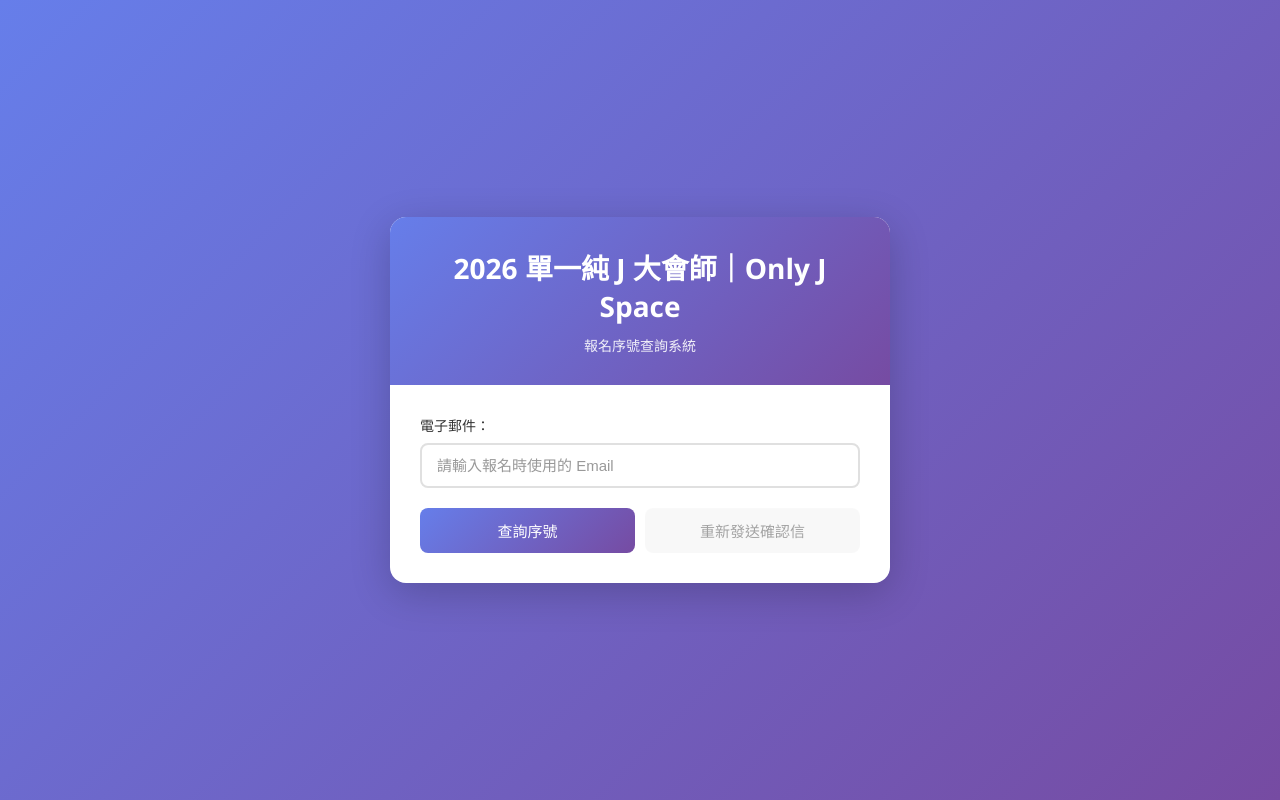
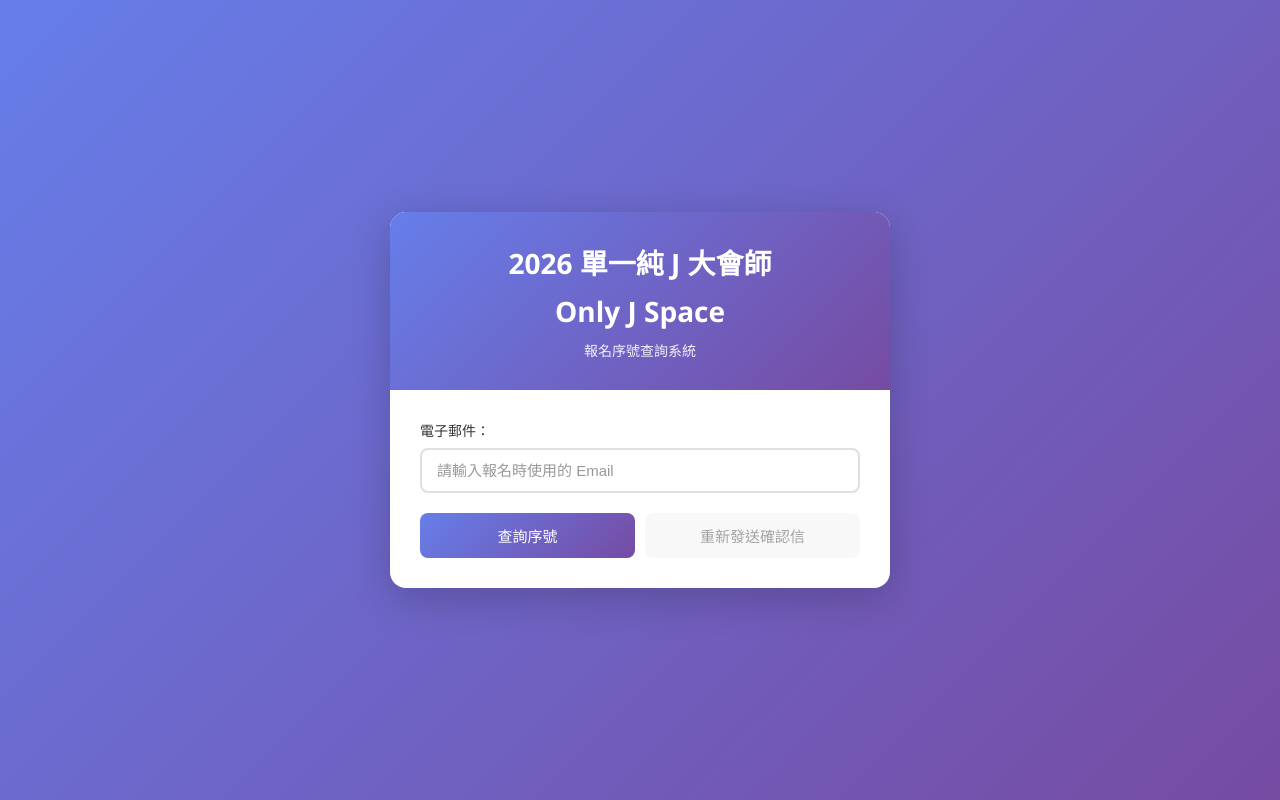
Before and after one commit to ShoppingLiao/tmoc-2026-jspoace-event-registration-lookup-app, a plain HTML site: page index.html in a window 1280 px wide. Drawn offline with Linux system fonts and the light colour scheme.

Commit message:
🎨 優化標題顯示與序號字體大小
- 將標題分成兩行顯示，提升視覺層次
  - 第一行：2026 單一純 J 大會師
  - 第二行：Only J Space
- 調整序號字體大小：42px → 38px，更加平衡
- 程式碼格式化優化（prettier）

```diff
--- a/css/styles.css
+++ b/css/styles.css
@@ -254,7 +254,7 @@ body {
     padding: 25px 20px;
     border-radius: 12px;
     text-align: center;
-    font-size: 42px;
+    font-size: 38px;
     font-weight: bold;
     letter-spacing: 4px;
     margin: 10px 0 20px 0;
--- a/index.html
+++ b/index.html
@@ -10,7 +10,8 @@
   <div class="container">
     <div class="card">
       <div class="header">
-        <h1>2026 單一純 J 大會師｜Only J Space</h1>
+        <h1>2026 單一純 J 大會師</h1>
+        <h1>Only J Space</h1>
         <p>報名序號查詢系統</p>
       </div>
 
```
Also changed, not shown: js/main.js (+10 -4 lines).
